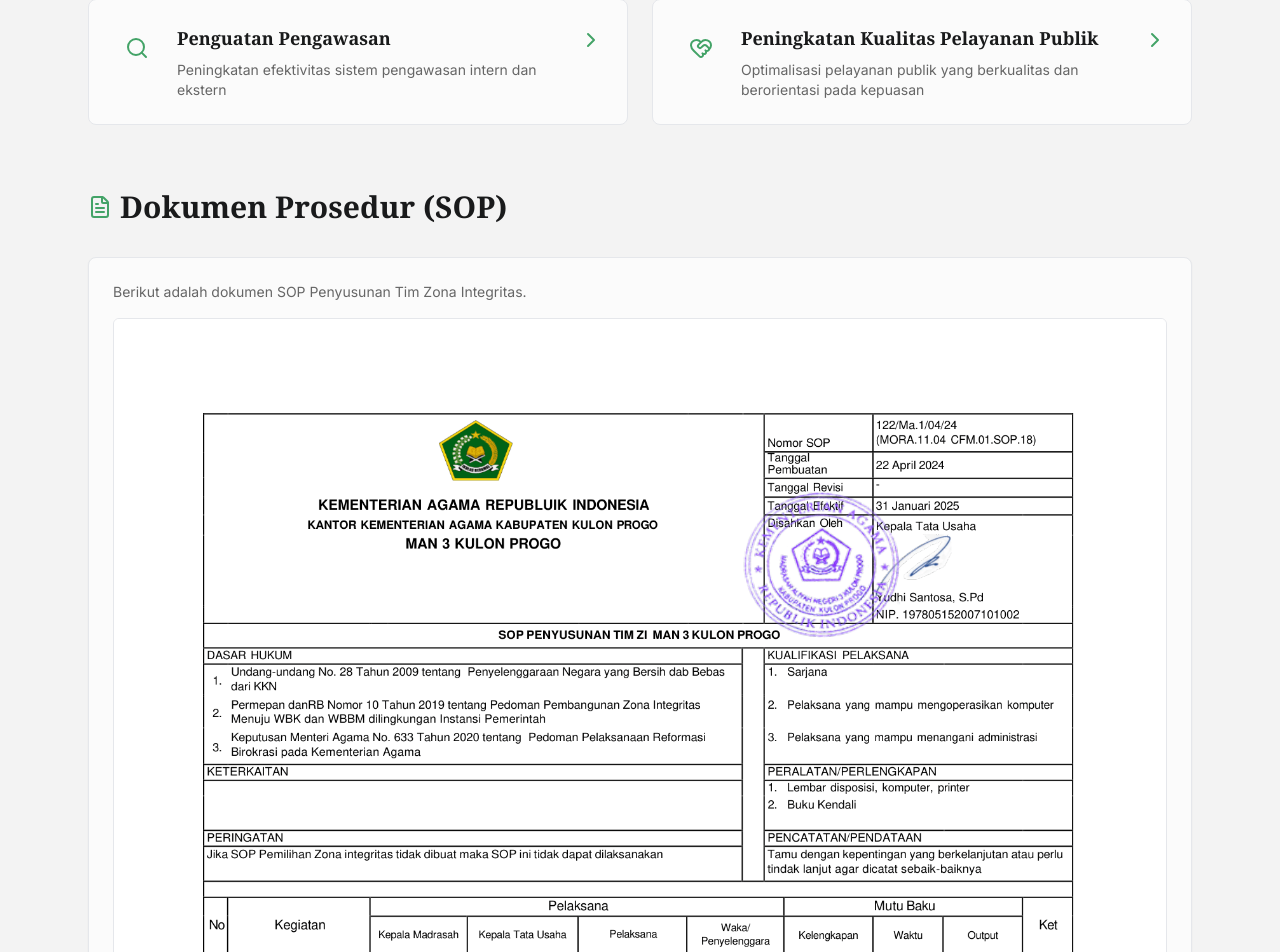
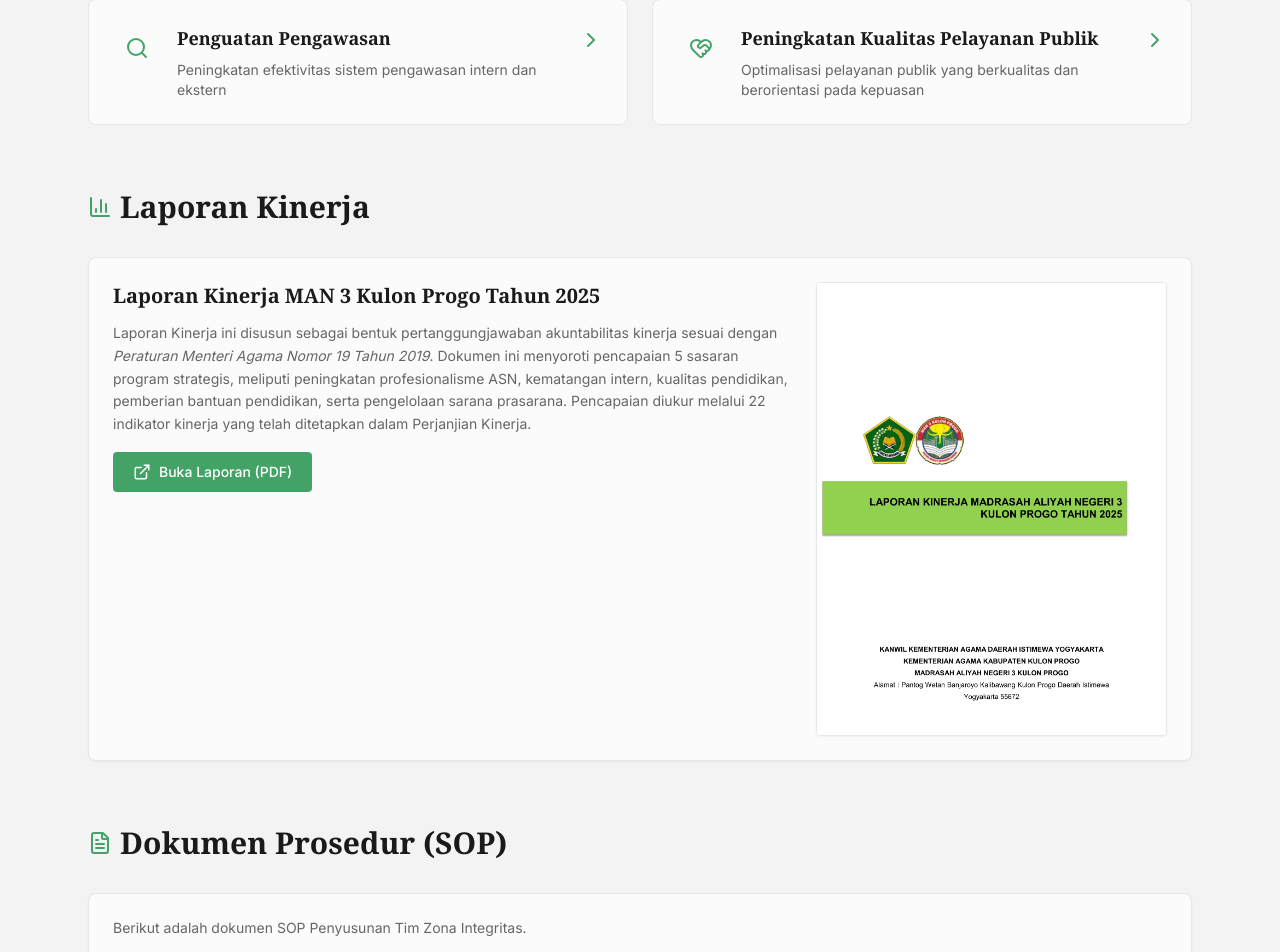
Before and after one commit to daffaya/Man-3-Kulon-Progo, a React (Vite) app in the folder frontend/: page /layanan/zona-integritas in a window 1280 px wide. Shown: the part 761-1713 px from the top of the page. Built offline with nearby package versions, Linux system fonts and the light colour scheme; no server answers.

Commit message:
feat: add Laporan Kinerja section with external PDF link

```diff
--- a/frontend/src/pages/layanan/ZonaIntegritasPage.tsx
+++ b/frontend/src/pages/layanan/ZonaIntegritasPage.tsx
@@ -17,6 +17,7 @@
   HeartHandshake,
   ZoomIn,
   FileText,
+  ExternalLink,
 } from "lucide-react";
 import IntegrityAreaCard from "../../components/integrity/IntegrityAreaCard";
 import ImageZoomModal from "../../components/modals/ImageZoomModal";
@@ -193,6 +194,60 @@
             </div>
           </section>
 
+          {/* Section LKJ */}
+          <section className="mb-16">
+            <h2 className="text-2xl md:text-3xl font-serif font-bold mb-8 text-foreground flex items-center">
+              <BarChart3 className="mr-2 text-accent" />
+              Laporan Kinerja
+            </h2>
+
+            <div className="bg-background border border-border rounded-lg p-6 shadow-sm flex flex-col md:flex-row gap-6 items-start">
+              <div className="flex-1">
+                <h3 className="text-xl font-semibold text-foreground mb-3">
+                  Laporan Kinerja MAN 3 Kulon Progo Tahun 2025
+                </h3>
+
+                <p className="text-secondary text-sm leading-relaxed mb-4">
+                  Laporan Kinerja ini disusun sebagai bentuk pertanggungjawaban
+                  akuntabilitas kinerja sesuai dengan{" "}
+                  <em>Peraturan Menteri Agama Nomor 19 Tahun 2019</em>. Dokumen
+                  ini menyoroti pencapaian 5 sasaran program strategis, meliputi
+                  peningkatan profesionalisme ASN, kematangan intern, kualitas
+                  pendidikan, pemberian bantuan pendidikan, serta pengelolaan
+                  sarana prasarana. Pencapaian diukur melalui 22 indikator
+                  kinerja yang telah ditetapkan dalam Perjanjian Kinerja.
+                </p>
+
+                <div className="flex flex-wrap gap-3">
+                  <a
+                    href="https://drive.google.com/file/d/1oVA6DgglaX1mwi-FZmO028sd6Qp7jz8D/view?usp=sharing"
+                    target="_blank"
+                    rel="noopener noreferrer"
+                    className="inline-flex items-center gap-2 px-5 py-2.5 rounded btn-primary text-sm font-medium"
+                  >
+                    <ExternalLink size={18} />
+                    Buka Laporan (PDF)
+                  </a>
+                </div>
+              </div>
+
+              <div className="w-full md:w-1/3 flex-shrink-0">
+                <a
+                  href="https://drive.google.com/file/d/1oVA6DgglaX1mwi-FZmO028sd6Qp7jz8D/view?usp=sharing"
+                  target="_blank"
+                  rel="noopener noreferrer"
+                  className="block border border-border rounded overflow-hidden shadow-sm hover:opacity-90 transition"
+                >
+                  <img
+                    src="/cover-laporan-kinerja-zi-2025.jpg"
+                    alt="Cover Laporan Kinerja ZI 2025"
+                    className="w-full h-auto"
+                  />
+                </a>
+              </div>
+            </div>
+          </section>
+
           {/* SOP Section */}
           <section className="mb-16">
             <h2 className="text-2xl md:text-3xl font-serif font-bold mb-8 text-foreground flex items-center">
```
Also changed, not shown: frontend/public/cover-laporan-kinerja-zi-2025.jpg (added).
